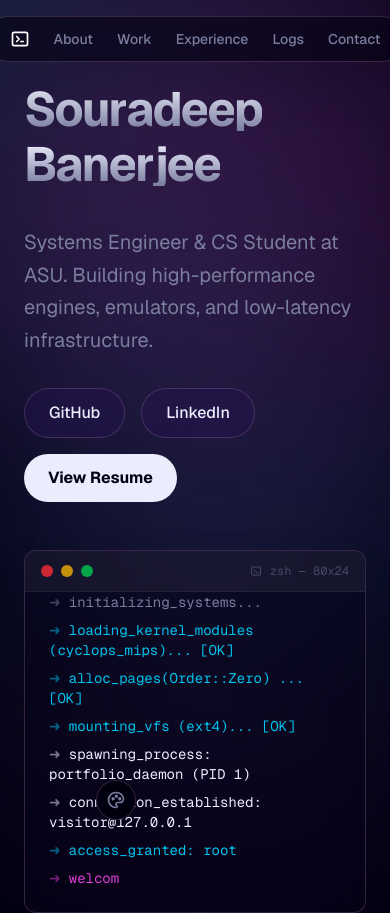
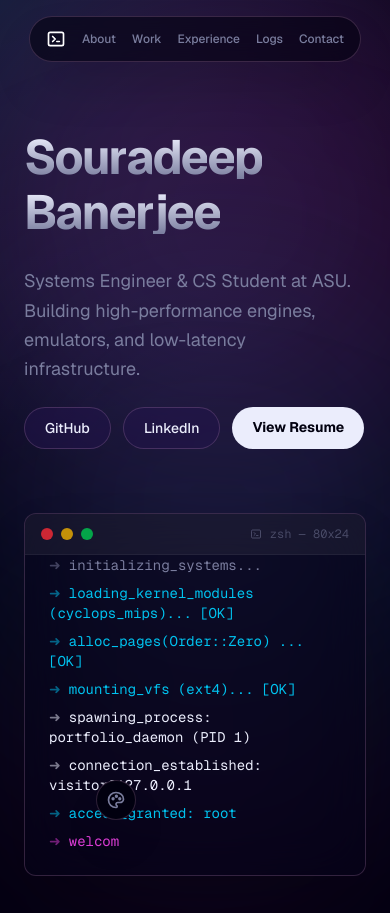
Before and after one commit to Souradeep1101/portfolio, a Next.js app: page / in a window 390 px wide. Shown: the top 913 px of the page. Built offline with nearby package versions, Linux system fonts and the light colour scheme.

Commit message:
made responsive design easier

```diff
--- a/app/globals.css
+++ b/app/globals.css
@@ -8,7 +8,6 @@
   --color-foreground: var(--foreground);
   --font-sans: var(--font-geist-sans);
   --font-mono: var(--font-geist-mono);
-  /* Map other utilities to variables as needed... */
   --color-primary: var(--primary);
   --color-primary-foreground: var(--primary-foreground);
   --color-secondary: var(--secondary);
@@ -22,86 +21,80 @@
 
 /* --- THEME DEFINITIONS --- */
 
-/* 1. DEFAULT THEME ("Eclipse" - Your original Black/Purple/Emerald) */
 :root {
   --radius: 0.625rem;
-  --background: oklch(0 0 0);          /* Pure Black */
+  --background: oklch(0 0 0);
   --foreground: oklch(0.985 0 0);
-
-  --primary: oklch(0.75 0.18 290);     /* Bright Purple */
+  --primary: oklch(0.75 0.18 290);
   --primary-foreground: oklch(0 0 0);
-
-  --secondary: oklch(0.70 0.15 150);   /* Emerald Green */
+  --secondary: oklch(0.70 0.15 150);
   --secondary-foreground: oklch(0 0 0);
-
-  --muted: oklch(0.20 0 0);            /* Dark Grey */
-  --muted-foreground: oklch(0.65 0 0); /* Slate */
-
+  --muted: oklch(0.20 0 0);
+  --muted-foreground: oklch(0.65 0 0);
   --accent: oklch(0.15 0 0);
   --border: oklch(1 0 0 / 10%);
   --card: oklch(0.10 0 0);
 }
 
-/* 2. CYBERPUNK THEME (Violet / Neon Pink / Cyan) */
 [data-theme='cyberpunk'] {
-  --background: oklch(0.08 0.05 280);  /* Deep Void Purple */
+  --background: oklch(0.08 0.05 280);
   --foreground: oklch(0.95 0.02 280);
-
-  --primary: oklch(0.65 0.25 330);     /* Neon Pink */
+  --primary: oklch(0.65 0.25 330);
   --primary-foreground: oklch(1 0 0);
-
-  --secondary: oklch(0.75 0.15 220);   /* Electric Cyan */
+  --secondary: oklch(0.75 0.15 220);
   --secondary-foreground: oklch(0 0 0);
-
   --muted: oklch(0.20 0.05 280);
   --muted-foreground: oklch(0.60 0.05 280);
-
   --accent: oklch(0.25 0.10 290);
-  --border: oklch(0.8 0.1 330 / 20%);  /* Pink Tint Border */
+  --border: oklch(0.8 0.1 330 / 20%);
   --card: oklch(0.12 0.05 280);
 }
 
-/* 3. MATRIX THEME (Deep Green / Terminal Green) */
 [data-theme='matrix'] {
-  --background: oklch(0.02 0.02 140);  /* Very Dark Green-Black */
-  --foreground: oklch(0.90 0.1 140);   /* Light Green */
-
-  --primary: oklch(0.75 0.2 140);      /* Bright Terminal Green */
+  --background: oklch(0.02 0.02 140);
+  --foreground: oklch(0.90 0.1 140);
+  --primary: oklch(0.75 0.2 140);
   --primary-foreground: oklch(0 0 0);
-
-  --secondary: oklch(0.6 0.15 140);    /* Dimmer Green */
+  --secondary: oklch(0.6 0.15 140);
   --secondary-foreground: oklch(0 0 0);
-
   --muted: oklch(0.15 0.05 140);
   --muted-foreground: oklch(0.5 0.1 140);
-
   --accent: oklch(0.2 0.1 140);
   --border: oklch(0.75 0.2 140 / 20%);
   --card: oklch(0.05 0.05 140);
 }
 
-/* 4. MIDNIGHT THEME (Deep Blue / Sky / Slate) */
 [data-theme='midnight'] {
-  --background: oklch(0.10 0.05 260);  /* Navy Blue */
+  --background: oklch(0.10 0.05 260);
   --foreground: oklch(0.98 0 0);
-
-  --primary: oklch(0.60 0.2 250);      /* Royal Blue */
+  --primary: oklch(0.60 0.2 250);
   --primary-foreground: oklch(1 0 0);
-
-  --secondary: oklch(0.7 0.15 200);    /* Sky Blue */
+  --secondary: oklch(0.7 0.15 200);
   --secondary-foreground: oklch(0 0 0);
-
   --muted: oklch(0.20 0.05 260);
   --muted-foreground: oklch(0.60 0.05 260);
-
   --accent: oklch(0.25 0.05 260);
   --border: oklch(1 0 0 / 10%);
   --card: oklch(0.15 0.05 260);
 }
 
-/* ... keep your base layer styles (scrollbar, etc.) ... */
 @layer base {
   body {
     @apply bg-background text-foreground;
   }
 }
+
+/* --- CUSTOM UTILITIES --- */
+
+@layer utilities {
+  /* Hides scrollbar for Chrome, Safari and Opera */
+  .no-scrollbar::-webkit-scrollbar {
+    display: none;
+  }
+
+  /* Hides scrollbar for IE, Edge and Firefox */
+  .no-scrollbar {
+    -ms-overflow-style: none;  /* IE and Edge */
+    scrollbar-width: none;  /* Firefox */
+  }
+}
--- a/components/navbar.tsx
+++ b/components/navbar.tsx
@@ -2,57 +2,53 @@
 
 import Link from "next/link";
 import { IconTerminal2 } from "@tabler/icons-react";
+import { cn } from "@/lib/utils";
 
-// UPDATE: Added "/" before hashes so links work from the /blog page too.
-// Added "Logs" pointing to your new archive.
 const navItems = [
   { name: "About", href: "/#about" },
   { name: "Work", href: "/#projects" },
   { name: "Experience", href: "/#experience" },
-  { name: "Logs", href: "/blog" }, // <--- The New Link
+  { name: "Logs", href: "/blog" },
   { name: "Contact", href: "/#contact" },
 ];
 
 export function Navbar() {
   return (
     <nav className="fixed top-4 left-0 right-0 z-50 flex justify-center px-4">
-      <div className="flex items-center gap-6 rounded-full border border-border bg-background/60 px-6 py-3 backdrop-blur-md shadow-2xl">
+      {/* 1. Added 'max-w-full' and 'overflow-x-auto'
+          2. Added 'scrollbar-hide' (you may need to add this to your globals.css)
+      */}
+      <div className="flex items-center gap-4 md:gap-6 rounded-full border border-border bg-background/60 px-4 md:px-6 py-3 backdrop-blur-md shadow-2xl max-w-full overflow-x-auto no-scrollbar">
 
-        {/* Logo / Home */}
         <Link
           href="/"
-          className="flex items-center gap-2 text-white hover:text-primary transition-colors"
+          className="flex-shrink-0 flex items-center gap-2 text-white hover:text-primary transition-colors"
         >
           <IconTerminal2 size={20} />
           <span className="font-bold tracking-tight hidden sm:block">SOURADEEP</span>
         </Link>
 
-        {/* Divider */}
-        <div className="h-4 w-px bg-white/10 hidden sm:block" />
+        <div className="h-4 w-px bg-white/10 hidden sm:block flex-shrink-0" />
 
-        {/* Links */}
-        <div className="flex items-center gap-6">
+        <div className="flex items-center gap-4 md:gap-6">
           {navItems.map((item) => (
             <Link
               key={item.name}
               href={item.href}
-              className="text-sm font-medium text-muted-foreground hover:text-white transition-colors"
+              className="text-xs md:text-sm font-medium text-muted-foreground hover:text-white transition-colors whitespace-nowrap"
             >
               {item.name}
             </Link>
           ))}
         </div>
 
-        {/* Divider */}
-        <div className="h-4 w-px bg-white/10 hidden md:block" />
+        <div className="h-4 w-px bg-white/10 hidden md:block flex-shrink-0" />
 
-        {/* CMD+K Hint */}
-        <div className="hidden md:flex items-center gap-1.5 text-[10px] font-mono font-medium text-slate-500 border border-border px-2 py-1 rounded-md bg-accent/50 select-none">
+        <div className="hidden md:flex items-center gap-1.5 text-[10px] font-mono font-medium text-slate-500 border border-border px-2 py-1 rounded-md bg-accent/50 select-none flex-shrink-0">
             <span>CMD</span>
             <span className="text-slate-600">+</span>
             <span>K</span>
         </div>
-
       </div>
     </nav>
   );
--- a/components/sections/hero.tsx
+++ b/components/sections/hero.tsx
@@ -13,15 +13,23 @@ export function HeroSection() {
   const lastName = names.slice(1).join(" ");
 
   return (
-    <section id="home" className="relative flex min-h-[90vh] flex-col justify-center px-6 md:px-12 max-w-6xl mx-auto pt-20">
-      <div className="flex flex-col md:flex-row items-center justify-between gap-12">
+    <section
+      id="home"
+      /* FIX: Changed min-h-[90vh] to dynamic padding.
+         pt-32 ensures the content doesn't sit under the fixed navbar on mobile.
+         pb-12 reduces the massive gap to the skills section.
+      */
+      className="relative flex flex-col justify-center px-6 md:px-12 max-w-6xl mx-auto pt-32 pb-12 md:min-h-[90vh] md:pt-20"
+    >
+      <div className="flex flex-col md:flex-row items-center justify-between gap-8 md:gap-12">
 
         {/* Left Column: Text & Buttons (Animated) */}
         <motion.div
             initial={{ opacity: 0, y: 20 }}
             animate={{ opacity: 1, y: 0 }}
             transition={{ duration: 0.8, ease: "easeOut" }}
-            className="space-y-8 flex-1 items-start"
+            /* Space-y-6 on mobile, space-y-8 on desktop */
+            className="space-y-6 md:space-y-8 flex-1 items-start"
         >
 
           {/* Stacked Name Container */}
@@ -38,24 +46,24 @@ export function HeroSection() {
             />
           </div>
 
-          <p className="text-xl md:text-2xl text-muted-foreground max-w-2xl leading-relaxed">
+          <p className="text-lg md:text-2xl text-muted-foreground max-w-2xl leading-relaxed">
             {DATA.description}
           </p>
 
-          <div className="flex flex-wrap gap-4">
+          <div className="flex flex-wrap gap-3 md:gap-4">
             {Object.values(DATA.contact.social).map((social) => (
               <Link
                 key={social.name}
                 href={social.url}
                 target="_blank"
-                className="px-6 py-3 rounded-full border border-border bg-accent/50 hover:bg-accent hover:border-primary/50 transition-all text-foreground font-medium"
+                className="px-5 py-2.5 md:px-6 md:py-3 rounded-full border border-border bg-accent/50 hover:bg-accent hover:border-primary/50 transition-all text-foreground text-sm md:text-base font-medium"
               >
                 {social.name}
               </Link>
             ))}
             <Link
               href="/resume"
-              className="px-6 py-3 rounded-full bg-foreground text-background hover:bg-foreground/90 transition font-bold"
+              className="px-5 py-2.5 md:px-6 md:py-3 rounded-full bg-foreground text-background hover:bg-foreground/90 transition text-sm md:text-base font-bold"
             >
               View Resume
             </Link>
@@ -67,7 +75,8 @@ export function HeroSection() {
              initial={{ opacity: 0, scale: 0.95 }}
              animate={{ opacity: 1, scale: 1 }}
              transition={{ duration: 0.8, delay: 0.2, ease: "easeOut" }}
-             className="flex-1 w-full flex justify-center md:justify-end"
+             /* Added w-full and a tighter margin-top for mobile to close the gap */
+             className="flex-1 w-full mt-8 md:mt-0 flex justify-center md:justify-end"
         >
           <CodeTerminal />
         </motion.div>
```
